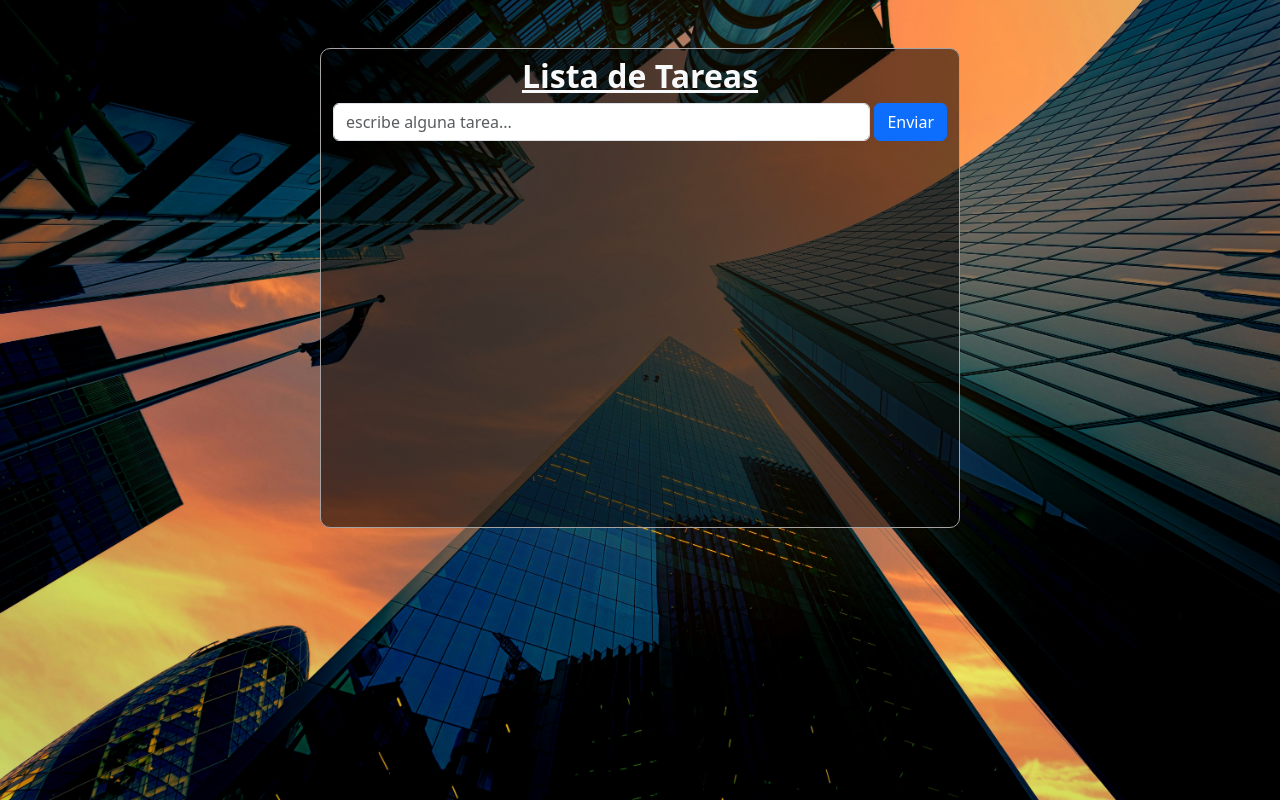
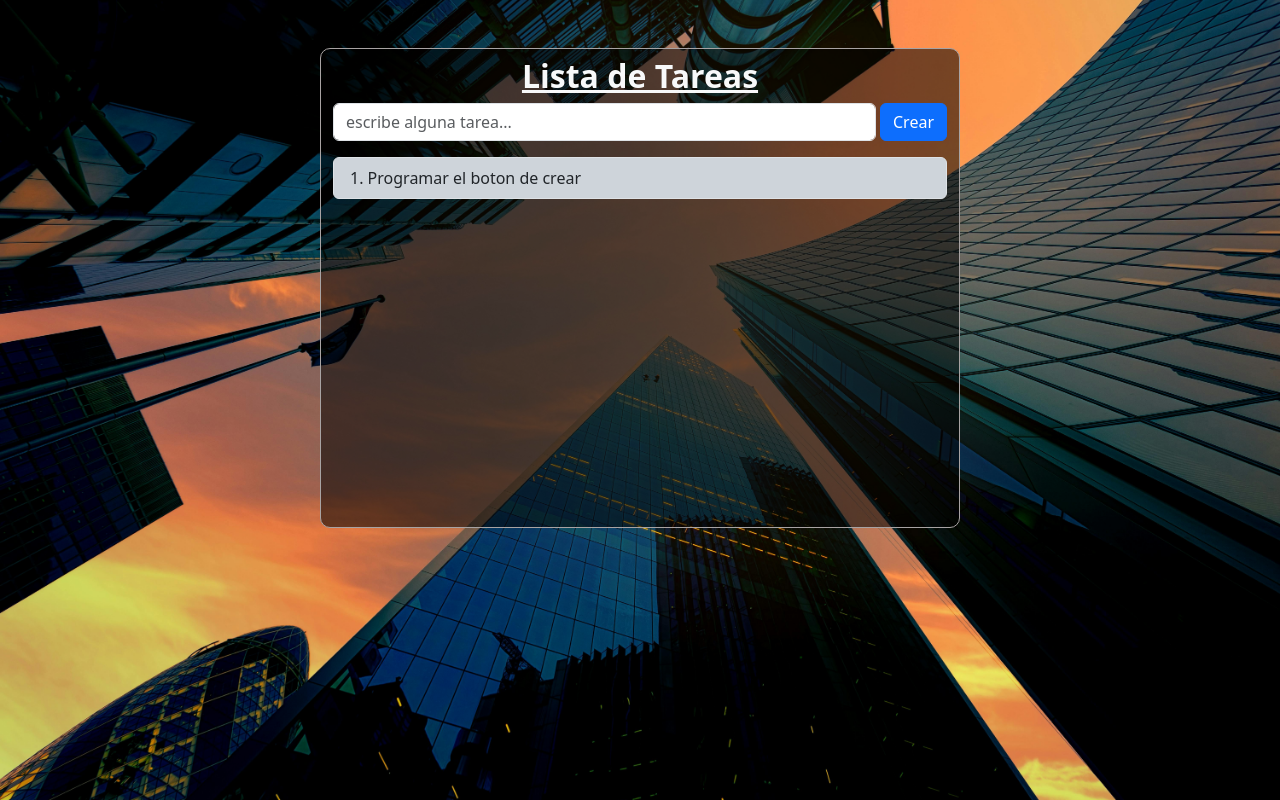
Before and after one commit to JulianGr16/ListaDeTareas-React, a React (Vite) app: page / in a window 1280 px wide. Built offline with nearby package versions, Linux system fonts and the light colour scheme.

Commit message:
creamos el componente listaTareas y lo importamos a Formulario Tareas

```diff
--- a/src/components/FormularioTareas.jsx
+++ b/src/components/FormularioTareas.jsx
@@ -1,6 +1,7 @@
 import "bootstrap/dist/css/bootstrap.min.css";
 import Button from "react-bootstrap/Button";
 import Form from "react-bootstrap/Form";
+import ListaTareas from "./ListaTareas";
 
 const FormularioTareas = () => {
   return (
@@ -9,10 +10,11 @@ const FormularioTareas = () => {
         <Form.Group className="mb-3 d-flex" controlId="formBasicEmail">
           <Form.Control type="text" placeholder="escribe alguna tarea..." className="me-1"/>
           <Button variant="primary" type="submit">
-          Enviar
+          Crear
         </Button>
         </Form.Group>
       </Form>
+      <ListaTareas></ListaTareas>
     </section>
   );
 };
--- /dev/null
+++ b/src/components/ListaTareas.jsx
@@ -0,0 +1,13 @@
+import { ListGroup } from "react-bootstrap";
+
+const ListaTareas = () => {
+  return (
+    <div>
+      <ListGroup className="text-start" as="ol" numbered>
+        <ListGroup.Item as="li" className="bg-dark-subtle text-dark fw-light">Programar el boton de crear</ListGroup.Item>
+      </ListGroup>
+    </div>
+  );
+};
+
+export default ListaTareas;
```
